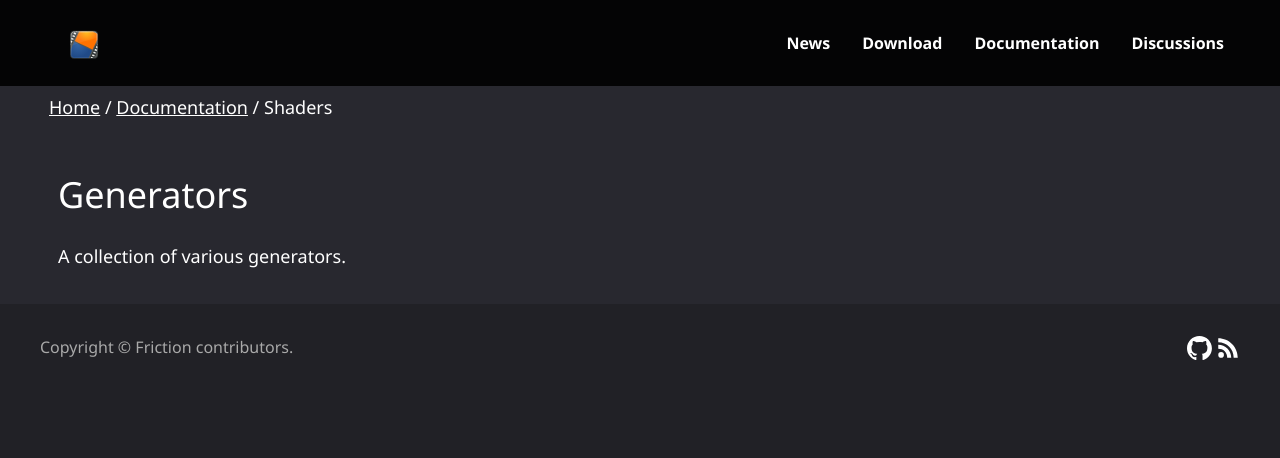
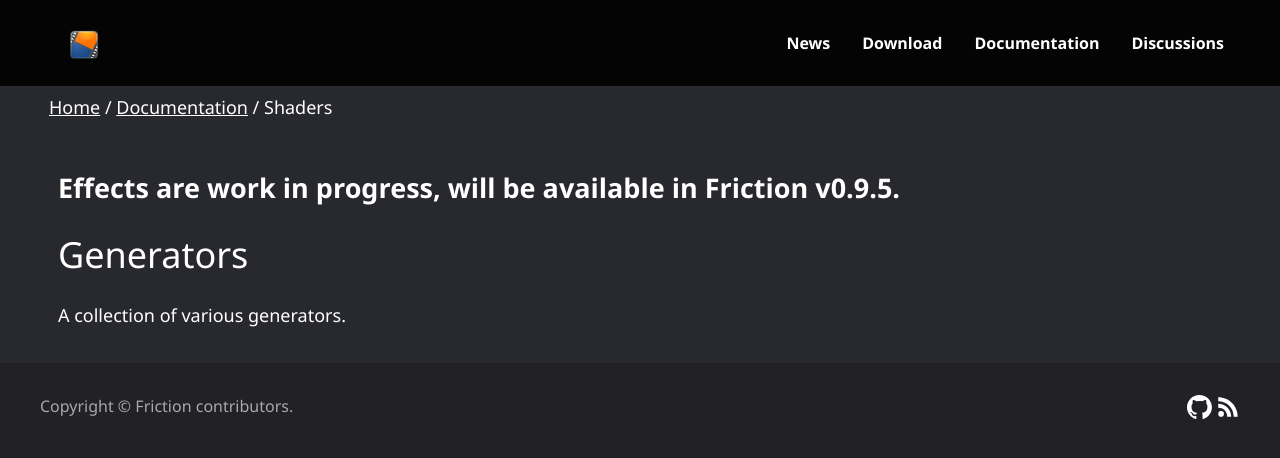
Before and after one commit to friction2d/friction2d.github.io, a Jekyll site: the page built from documentation/shaders.md, in a window 1280 px wide. Shown: the top 458 px of the page. Built offline with Jekyll 4.4.1, drawn with Linux system fonts in a browser that asks for light colours.

Commit message:
Update shaders.md

```diff
--- a/documentation/shaders.md
+++ b/documentation/shaders.md
@@ -4,3 +4,5 @@ description: "Friction includes a foundational set of shader effects."
 layout: default
 permalink: documentation/shaders/
 ---
+
+## **Effects are work in progress, will be available in Friction v0.9.5.**
```
